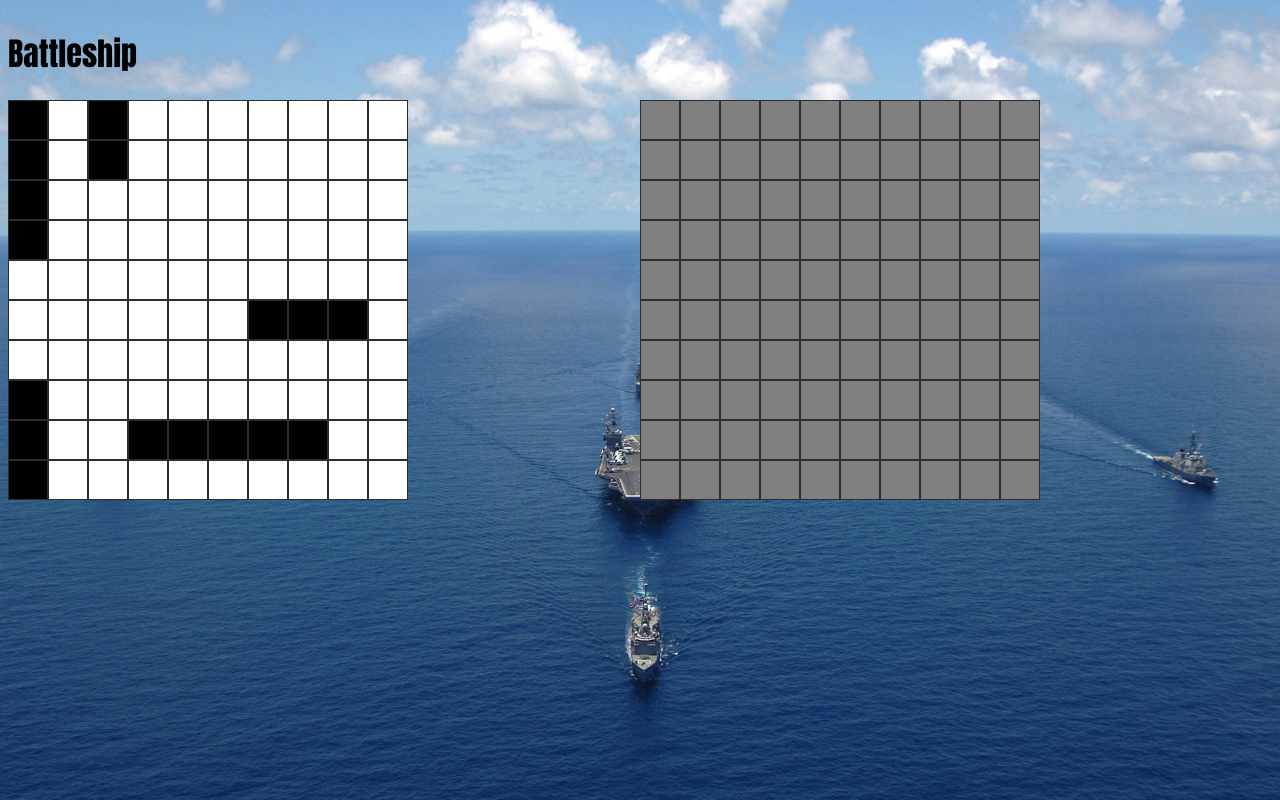
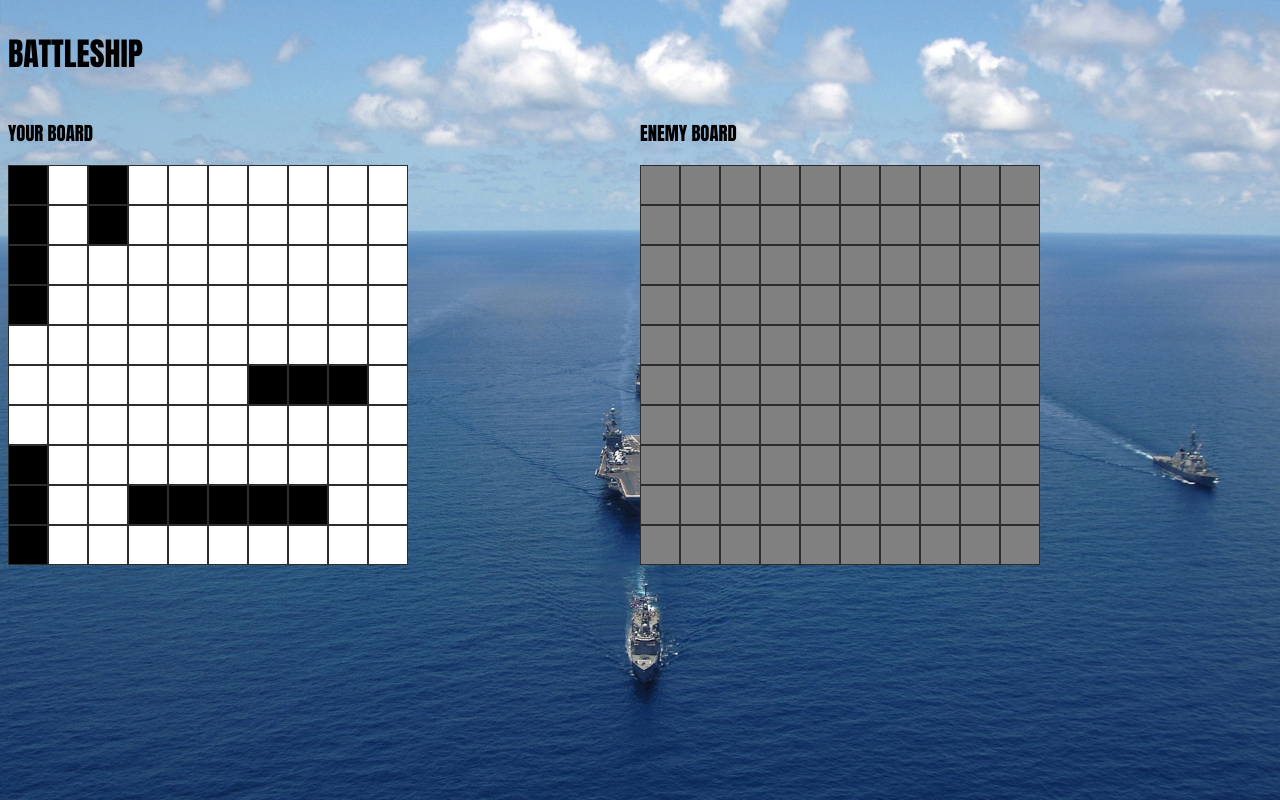
Before and after one commit to eascodes/battleship, a website built with webpack: page dist/index.html in a window 1280 px wide. Both pictures are taken after a click on the button "Start Game". Built offline with nearby package versions, Linux system fonts and the light colour scheme.

Commit message:
Make grid headers appear after game start

```diff
--- a/src/index.js
+++ b/src/index.js
@@ -5,17 +5,17 @@ import { Grid } from "./grid"
 import { gameDisplay } from "./gameDisplay";
 
 const startButton = document.querySelector("#start");
+const p1Container = document.querySelector(".p1-container");
+const p2Container = document.querySelector(".p2-container");
+const gridHeader1 = document.querySelector(".grid-header1");
+const gridHeader2 = document.querySelector(".grid-header2");
 
 const gameLoop = () => {
-    const header = document.querySelector(".header");
-    header.removeChild(startButton);
 
     const humanBoard = Gameboard();
     humanBoard.placeRandomShips();
     const computerBoard = Gameboard();
     computerBoard.placeRandomShips();
-    const p1Container = document.querySelector(".p1-container");
-    const p2Container = document.querySelector(".p2-container");
 
     const human = Player(computerBoard);
     const computer = Player(humanBoard);
@@ -31,4 +31,17 @@ const gameLoop = () => {
     display.humanPlay();
 }
 
-startButton.addEventListener("click", gameLoop);
+const startGameDisplay = () => {
+    const header = document.querySelector(".header");
+    header.removeChild(startButton);
+    const label1 = document.createElement("h3");
+    label1.textContent = "YOUR BOARD";
+    gridHeader1.appendChild(label1);
+    const label2 = document.createElement("h3");
+    label2.textContent = "ENEMY BOARD";
+    gridHeader2.appendChild(label2);
+
+    gameLoop();
+}
+
+startButton.addEventListener("click", startGameDisplay);
```
Also changed, not shown: dist/index.html.
